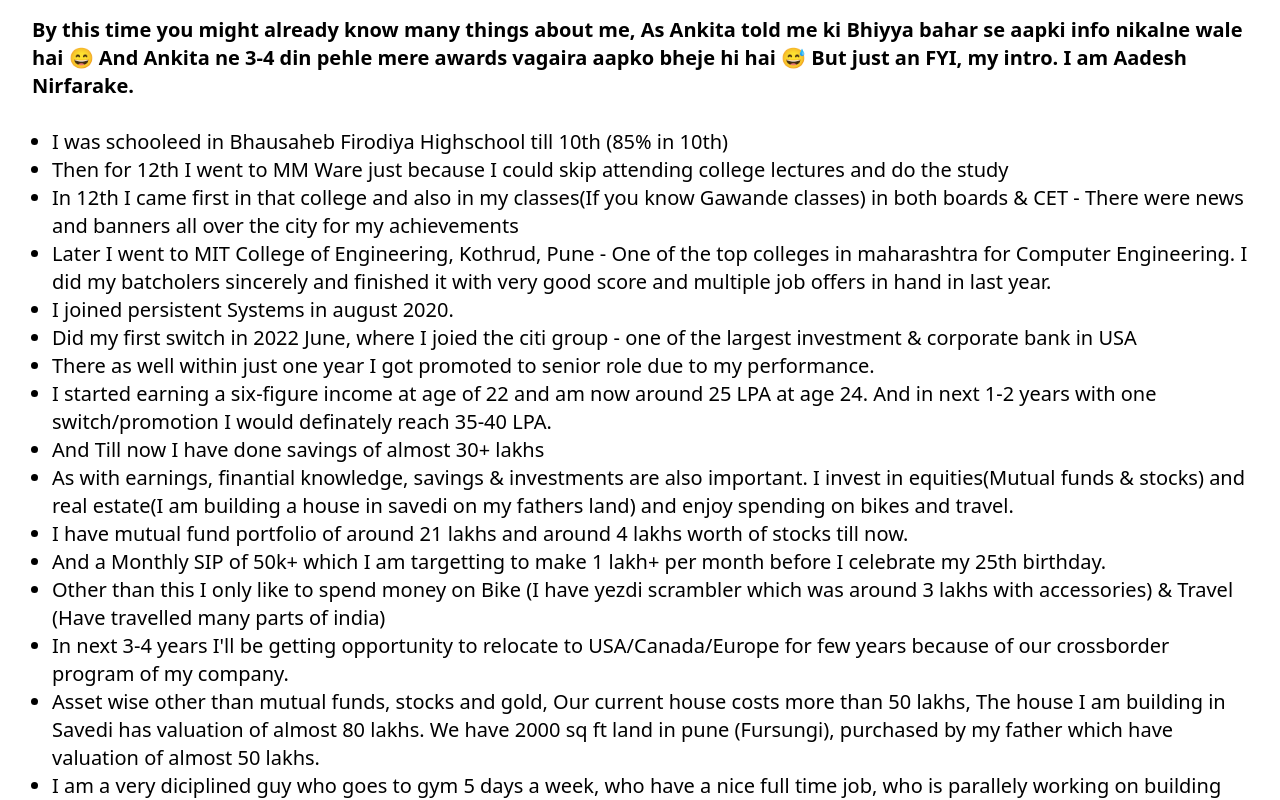
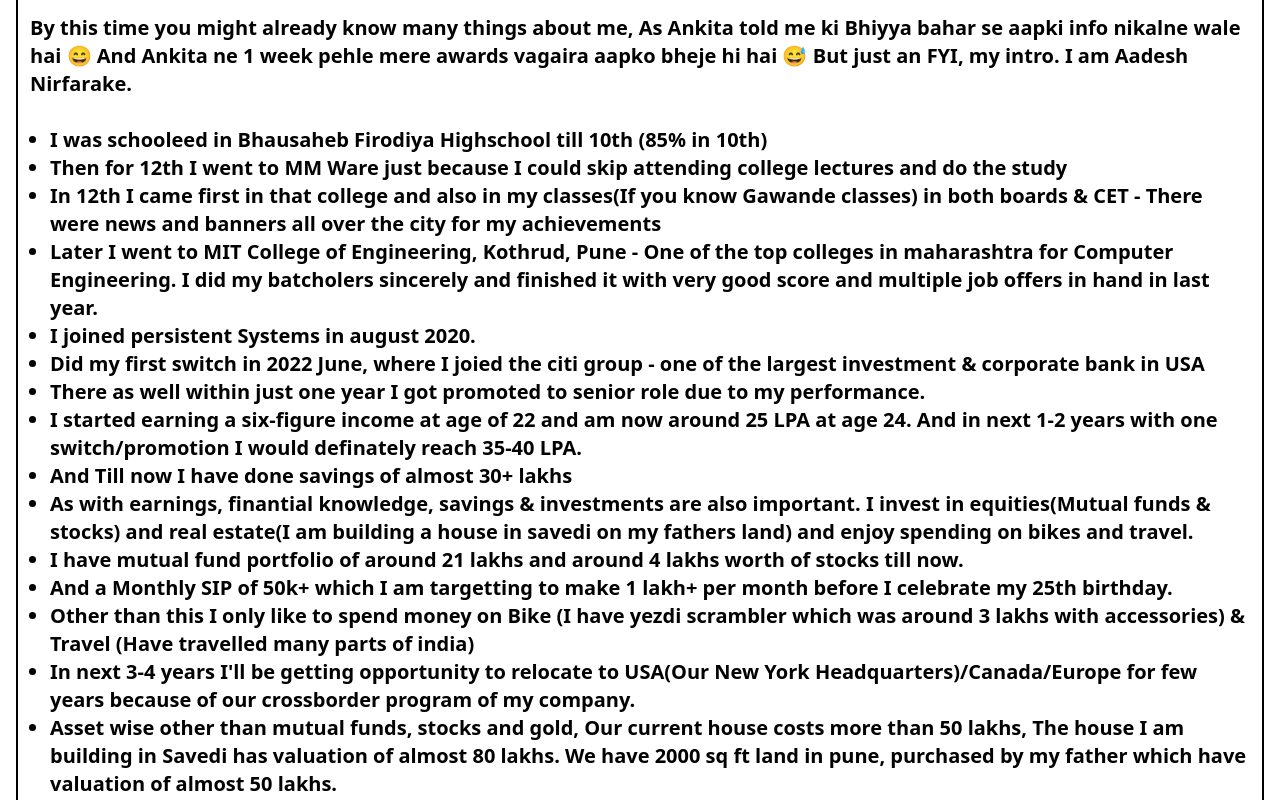
Before and after one commit to AADESHRN/ANKITA-AADESH, a React (Vite) app: page / in a window 1280 px wide. Shown: the part 2900-3700 px from the top of the page. Built offline with nearby package versions, Linux system fonts and the light colour scheme.

Commit message:
updated app.jsx

```diff
--- a/src/App.css
+++ b/src/App.css
@@ -1,7 +1,7 @@
 #root {
   max-width: 100%;
   margin: auto auto;
-  padding: 2rem;
+  padding: 1rem;
   text-align: center;
 }
 
--- a/src/App.jsx
+++ b/src/App.jsx
@@ -15,7 +15,7 @@
 
 function App() {
   return (
-    <div className="bg-white text-black">
+    <div className="bg-white text-black border-2 border-black p-3">
       <h5>
         Kindly read with calm and open mind{" "}
         <div className="heartbeating-text">🎈</div>
@@ -37,8 +37,8 @@
           Please read this not as Ankita's older brother, but as best friend of
           me & Ankita.
           <br />I too have a sister so I know that as Ankita's brother, you
-          might into awkwardness and don't like it at first, but we're in the 21st century, so please
-          read with an open mind.
+          might into awkwardness and don't like it at first, but we're in the
+          21st century, so please read with an open mind.
           <br />I hope you can understand from my and Ankita's perspective.
           <br />
           <span className="font-semibold">
@@ -67,7 +67,8 @@
         talking day and night for over 1.5+ years now everywhere on calls,
         whatsapp, insta, telegram, sms. We know everything about each other's
         lives, including each others families. I know everything about your
-        family members 😊<br />
+        family members 😊
+        <br />
         <br />
         <span className="font-semibold">Mumma -</span> previous name 'Sunita
         Madharlele', she is from nagar, Your Nani ji was marathi, she did
@@ -134,15 +135,15 @@
         <br />
         So many things happened, and recently, things got serious. That's why I
         tried to meet you at the wedding. All I wanted was to build a friendship
-        with you, but I didn't get much response from you. Mumma already know everything
-        about me - She and my bua were classmates. I have introduced Ankita to
-        all of my family members. She knows my chachi very well now and she
-        talks with her very frequently on calls & messages. They have discussed
-        about our marrige and how we will face blockers and how we have to
-        convince everyone. She said that mummy will understand and and she is
-        just scared of papa and you. She was also concerned that because of her
-        past and Nani's incident, you guys won't allow her or listen to her
-        anymore. <br />
+        with you, but I didn't get much response from you. Mumma already know
+        everything about me - She and my bua were classmates. I have introduced
+        Ankita to all of my family members. She knows my chachi very well now
+        and she talks with her very frequently on calls & messages. They have
+        discussed about our marrige and how we will face blockers and how we
+        have to convince everyone. She said that mummy will understand and and
+        she is just scared of papa and you. She was also concerned that because
+        of her past and Nani's incident, you guys won't allow her or listen to
+        her anymore. <br />
         But after my family met papa that day, Ankita told me and I am glad to
         hear that you guys took everything positively. <br />
         <br />
@@ -201,12 +202,13 @@
         <br />
         <span className="font-bold">
           By this time you might already know many things about me, As Ankita
-          told me ki Bhiyya bahar se aapki info nikalne wale hai 😄 And Ankita ne 3-4 din pehle mere awards vagaira aapko bheje hi hai 😅 But just an
+          told me ki Bhiyya bahar se aapki info nikalne wale hai 😄 And Ankita
+          ne 1 week pehle mere awards vagaira aapko bheje hi hai 😅 But just an
           FYI, my intro. I am Aadesh Nirfarake.
         </span>
         <br />
         <br />
-        <ul className="list-disc ml-5 hover:list-roman">
+        <ul className="list-disc ml-5 hover:list-roman font-bold">
           <li>
             I was schooleed in Bhausaheb Firodiya Highschool till 10th (85% in
             10th)
@@ -237,7 +239,8 @@
           </li>
           <li>
             I started earning a six-figure income at age of 22 and am now around
-            25 LPA at age 24. And in next 1-2 years with one switch/promotion I would definately reach 35-40 LPA.
+            25 LPA at age 24. And in next 1-2 years with one switch/promotion I
+            would definately reach 35-40 LPA.
           </li>
           <li>And Till now I have done savings of almost 30+ lakhs</li>
           <li>
@@ -260,16 +263,15 @@
             travelled many parts of india)
           </li>
           <li>
-            In next 3-4 years I'll be getting opportunity to relocate to
-            USA/Canada/Europe for few years because of our crossborder program
-            of my company.
+            In next 3-4 years I'll be getting opportunity to relocate to USA(Our
+            New York Headquarters)/Canada/Europe for few years because of our
+            crossborder program of my company.
           </li>
           <li>
             Asset wise other than mutual funds, stocks and gold, Our current
             house costs more than 50 lakhs, The house I am building in Savedi
-            has valuation of almost 80 lakhs. We have 2000 sq ft land in pune
-            (Fursungi), purchased by my father which have valuation of almost 50
-            lakhs.
+            has valuation of almost 80 lakhs. We have 2000 sq ft land in pune,
+            purchased by my father which have valuation of almost 50 lakhs.
           </li>
           <li>
             I am a very diciplined guy who goes to gym 5 days a week, who have a
@@ -300,21 +302,41 @@
         <br />
         <br />
         In everyones life, Marrige is a one time thing. And in long term
-        Cast/Kundali doesn't matter. <br />Saurabh Bhiyya I beg you to please
-        understand us 🥺🙏🏻. And take time to think and discuss openly. If you have problem of kundali matching, Ankita ne jo Puja vagaira bataye wo sab kar lenge.
-<br />Aaj bhi Ankita bta rhi thi 3-4 din se bhot rishto ke call aa rhe papa ko. Bol rhi thi vese kundali jyada match ni ho rhi to naam se kara ke lao. I'll do everything possible and doable. If you want to talk to me or meet
-        me, hit me up, I would love to meet you.
+        Cast/Kundali doesn't matter. <br />
+        Saurabh Bhiyya I beg you to please understand us 🥺🙏🏻. Talk to Ankita
+        freely as a friend. Take time to think and discuss openly. If you have
+        problem of kundali matching, Ankita ne jo Puja vagaira bataye wo sab kar
+        lenge.
         <br />
+        {/* She was telling me yesterday, Papa bol rhe the log kya bolenge, bhiyya ki bhi shadi karni hai.
+        <br />
+        Aaj bhi Ankita bta rhi thi 3-4 din se bhot rishto ke call aa rhe papa
+        ko. Bol rhi thi vese kundali jyada match ni ho rhi to naam se kara ke
+        lao. I'll do everything possible and doable. If you want to talk to me
+        or meet me, hit me up, I would love to meet you.
+        <br />
+        This is her exact message yesterday when she was telling me what
+        happened when she tried to convince papa : <br /> Kari h papa bole aage ka bhi
+        sochna padta sab ab papa ye bolre the apna vansh ktum hoga teko unka
+        follow karna pdega sab log bolege etne ache ache riste bta re the mama
+        yesa ku kiya phr beech mai bolte bahu bhi Lani h aur o bolege alag samaj
+        mai ladki kesi di phr kundli ka bhi bolte beech beech mai 🥲
+        <br /> */}
         Be it cast, kundali or anything else. Every question has answer & Every
         problem has solution. All we need to do is take actions for good.💯
         <br />
         <br />
-        I'm telling you all this to assure you that I'm a good, disciplined guy
-        with clear goals. I have only loved one girl in my whole life i.e.
+        I've told you all this above to assure you that I'm a good, disciplined
+        guy with clear goals. I have only loved one girl in my whole life i.e.
         Ankita ❤️ and I can not imagine my future without her. <br />
-        Most of my family already know her & like her. I can support her in
-        career & my family can support, protect and love her forever like their own
-        daughter. And We can provide her a peaceful home for lifetime. ✨
+        Most of my family already know her & like her. She knows my whole
+        family. I can support her in career & my family can support, protect and
+        love her forever like their own daughter. And We can provide her a
+        peaceful home for lifetime. ✨
+        <br />
+        <br />
+        Please take this positively. Please talk to Papa. Please let me know if
+        you & papa want to meet me & my family. Understand me & my family.
         <br />
         <br />
         <h3>Educational Acheivements : </h3>
@@ -384,7 +406,12 @@
         </div>
         <h4>⭐ Relocation Preferences for company</h4>
         <div className="p-1 border">
-          <img src={Relocation} alt="Relocation.jpeg" width="100%" height="100%" />
+          <img
+            src={Relocation}
+            alt="Relocation.jpeg"
+            width="100%"
+            height="100%"
+          />
         </div>
         <br />
         <button className="btn-primary">
```
